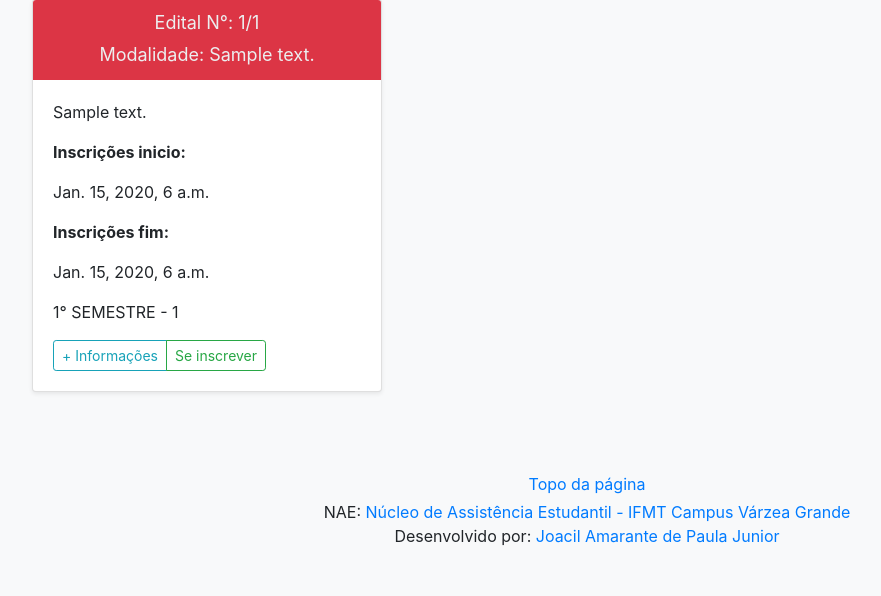
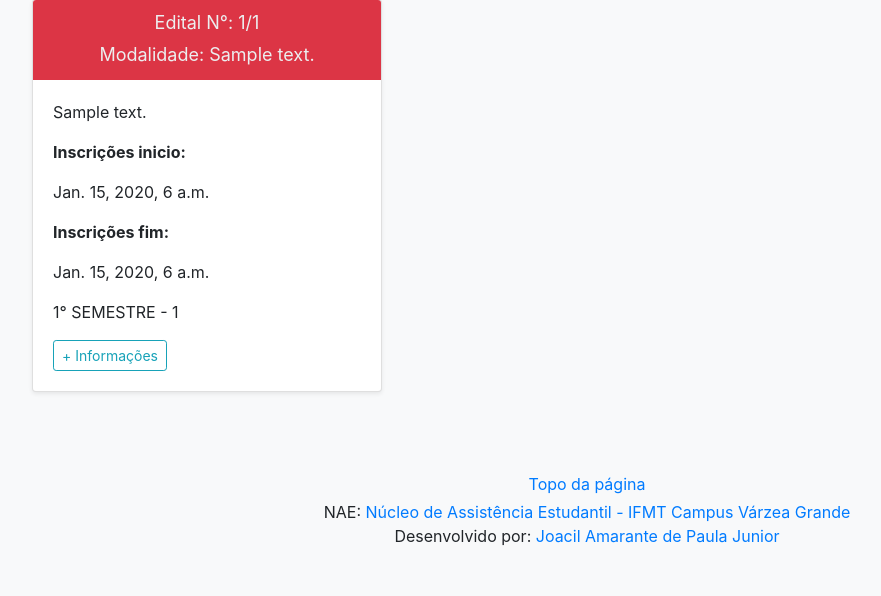
Before and after one commit to amarantejoacil/sisnae, a Django app: page / in a window 1280 px wide. Shown: the part 1064-1660 px from the top of the page, without its empty margins (53-934 px from the left). Run offline with Django 3.2, Linux system fonts and the light colour scheme; tables that the repository leaves empty hold one stand-in row (values such as "Sample post"); some libraries are stand-ins or nearby versions.

Commit message:
retirando botão escrever se for inativo

```diff
--- a/core/templates/editais.html
+++ b/core/templates/editais.html
@@ -44,7 +44,7 @@
               <div class="d-flex justify-content-between align-items-center">
                 <div class="btn-group">
                   <button type="button" class="btn btn-sm btn btn-outline-info">+ Informações</button>
-                  <button type="button" class="btn btn-sm btn-outline-success">Se inscrever</button>
+                    <button type="button" class="btn btn-sm btn-outline-success">Se inscrever</button>
                 </div>
                <!-- <small class="text-muted">9 mins</small>-->
               </div>
@@ -89,7 +89,7 @@
               <div class="d-flex justify-content-between align-items-center">
                 <div class="btn-group">
                   <button type="button" class="btn btn-sm btn btn-outline-info">+ Informações</button>
-                  <button type="button" class="btn btn-sm btn-outline-success">Se inscrever</button>
+                  <!-- <button type="button" class="btn btn-sm btn-outline-success">Se inscrever</button>-->
                 </div>
                <!-- <small class="text-muted">9 mins</small>-->
               </div>
```
